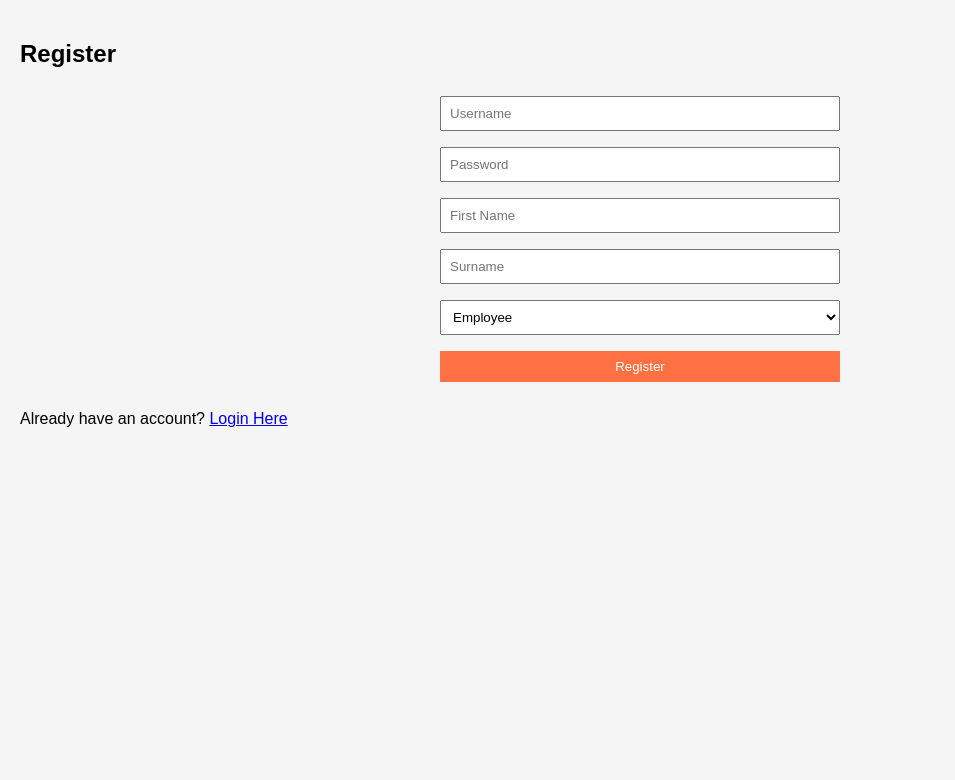
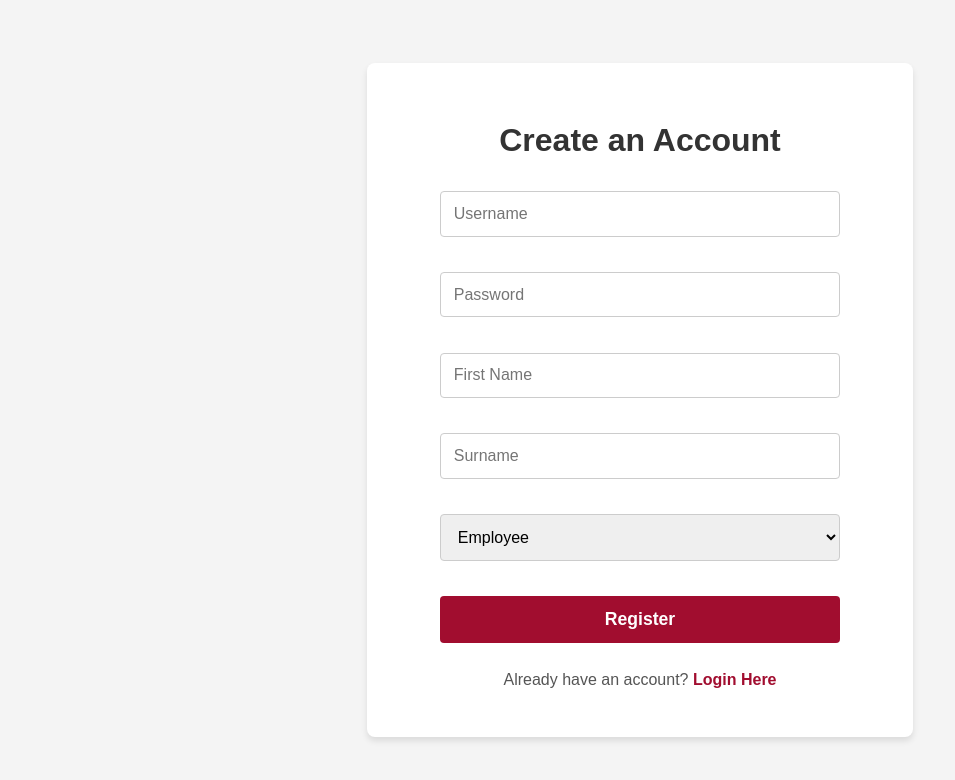
Before and after one commit to RolivhuwaMuzila/Capaciti-Leaving-System, a React (Create React App) app: page /register in a window 1280 px wide. Shown: the top 780 px of the page, without its empty margins (0-955 px from the left). Built offline with nearby package versions, Linux system fonts and the light colour scheme.

Commit message:
Added styles

```diff
--- a/src/components/Register.js
+++ b/src/components/Register.js
@@ -30,49 +30,133 @@ const Register = () => {
   };
 
   return (
-    <div className="container">
-      <h2>Register</h2>
-      {error && <p style={{ color: 'red' }}>{error}</p>}
-      <form onSubmit={handleSubmit}>
+    <div style={styles.container}>
+      <div style={styles.formContainer}>
+        <h2 style={styles.heading}>Create an Account</h2>
+        {error && <p style={styles.error}>{error}</p>}
+        <form onSubmit={handleSubmit} style={styles.form}>
           <input
             type="text"
             name="username"
             placeholder="Username"
             value={formData.username}
             onChange={handleChange}
-          required />
+            required
+            style={styles.input}
+          />
           <input
             type="password"
             name="password"
             placeholder="Password"
             value={formData.password}
             onChange={handleChange}
-          required />
+            required
+            style={styles.input}
+          />
           <input
             type="text"
             name="name"
             placeholder="First Name"
             value={formData.name}
             onChange={handleChange}
-          required />
+            required
+            style={styles.input}
+          />
           <input
             type="text"
             name="surname"
             placeholder="Surname"
             value={formData.surname}
             onChange={handleChange}
-          required />
-        <select name="role" value={formData.role} onChange={handleChange}>
+            required
+            style={styles.input}
+          />
+          <select
+            name="role"
+            value={formData.role}
+            onChange={handleChange}
+            style={styles.select}
+          >
             <option value="Employee">Employee</option>
             <option value="Manager">Manager</option>
           </select>
-        <button type="submit">Register</button>
+          <button type="submit" style={styles.button}>Register</button>
         </form>
-      <p>
-        Already have an account? <Link to="/login">Login Here</Link>
+        <p style={styles.loginText}>
+          Already have an account? <Link to="/login" style={styles.link}>Login Here</Link>
         </p>
+      </div>
     </div>
   );
 };
 
+const styles = {
+  container: {
+    display: 'flex',
+    justifyContent: 'center',
+    alignItems: 'center',
+    height: '100vh',
+    backgroundColor: '#f4f4f4',
+  },
+  formContainer: {
+    backgroundColor: '#ffffff',
+    padding: '2rem 3rem',
+    borderRadius: '8px',
+    boxShadow: '0 4px 6px rgba(0, 0, 0, 0.1)',
+    width: '100%',
+    maxWidth: '450px',
+    textAlign: 'center',
+  },
+  heading: {
+    fontSize: '2rem',
+    color: '#333',
+    marginBottom: '1.5rem',
+  },
+  form: {
+    display: 'flex',
+    flexDirection: 'column',
+    gap: '1.2rem',
+  },
+  input: {
+    padding: '0.8rem',
+    border: '1px solid #ccc',
+    borderRadius: '4px',
+    fontSize: '1rem',
+  },
+  select: {
+    padding: '0.8rem',
+    border: '1px solid #ccc',
+    borderRadius: '4px',
+    fontSize: '1rem',
+  },
+  button: {
+    backgroundColor: '#a10d2f',
+    color: '#fff',
+    padding: '0.8rem',
+    borderRadius: '4px',
+    border: 'none',
+    fontSize: '1.1rem',
+    fontWeight: '600',
+    cursor: 'pointer',
+    transition: 'background 0.3s',
+  },
+  buttonHover: {
+    backgroundColor: '#e74c3c',
+  },
+  error: {
+    color: 'red',
+    fontSize: '0.9rem',
+    marginBottom: '1rem',
+  },
+  loginText: {
+    fontSize: '1rem',
+    color: '#555',
+  },
+  link: {
+    color: '#a10d2f',
+    textDecoration: 'none',
+    fontWeight: '600',
+  },
+};
+
 export default Register;
```
Lines whose indentation alone changed are shown as unchanged.
